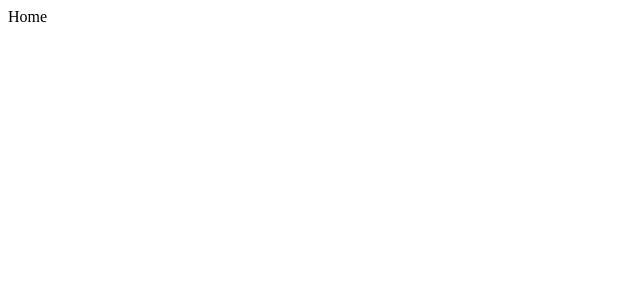
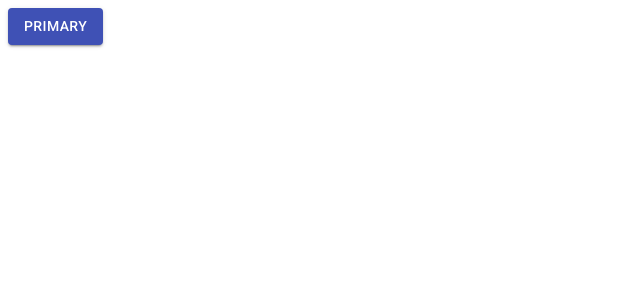
Before and after one commit to codingpalette/react-firebase2, a React (Create React App) app: page / in a window 1280 px wide. Shown: the top 300 px of the page, without its empty margins (0-640 px from the left). Built offline with nearby package versions, Linux system fonts and the light colour scheme.

Commit message:
머테리얼 ui 설치

```diff
--- a/package.json
+++ b/package.json
@@ -3,6 +3,8 @@
   "version": "0.1.0",
   "private": true,
   "dependencies": {
+    "@material-ui/core": "^4.9.13",
+    "@material-ui/icons": "^4.9.1",
     "@testing-library/jest-dom": "^4.2.4",
     "@testing-library/react": "^9.5.0",
     "@testing-library/user-event": "^7.2.1",
--- a/public/index.html
+++ b/public/index.html
@@ -3,12 +3,9 @@
   <head>
     <meta charset="utf-8" />
     <link rel="icon" href="%PUBLIC_URL%/favicon.ico" />
-    <meta name="viewport" content="width=device-width, initial-scale=1" />
+    <meta name="viewport" content="width=device-width, initial-scale=1.0, minimum-scale=1.0, user-scalable=no" />
     <meta name="theme-color" content="#000000" />
-    <meta
-      name="description"
-      content="Web site created using create-react-app"
-    />
+    <meta name="description" content="Web site created using create-react-app" />
     <link rel="apple-touch-icon" href="%PUBLIC_URL%/logo192.png" />
     <!--
       manifest.json provides metadata used when your web app is installed on a
@@ -24,6 +21,7 @@
       work correctly both with client-side routing and a non-root public URL.
       Learn how to configure a non-root public URL by running `npm run build`.
     -->
+    <link rel="stylesheet" href="https://fonts.googleapis.com/css?family=Roboto:300,400,500,700&display=swap" />
     <title>React App</title>
   </head>
   <body>
--- a/src/components/App.js
+++ b/src/components/App.js
@@ -1,10 +1,12 @@
 import React from 'react';
 // import logo from './logo.svg';
+import { GlobalStyles } from './GlobalStyles';
 import Router from './Router';
 
 function App() {
   return (
     <>
+      <GlobalStyles />
       <Router />
     </>
   );
--- /dev/null
+++ b/src/components/GlobalStyles.js
@@ -0,0 +1,13 @@
+// GlobalStyles.js
+
+import { createGlobalStyle } from 'styled-components';
+import reset from 'styled-reset';
+export const GlobalStyles = createGlobalStyle`
+  ${reset};
+
+`;
+
+export const palette = {
+  white: '#fff',
+  black: '#000',
+};
--- a/src/containers/HomePage.js
+++ b/src/containers/HomePage.js
@@ -1,9 +1,24 @@
 import React from 'react';
+import { makeStyles } from '@material-ui/core/styles';
+import Button from '@material-ui/core/Button';
+
+const useStyles = makeStyles((theme) => ({
+  root: {
+    '& > *': {
+      margin: theme.spacing(1),
+    },
+  },
+}));
 
 function HomePage() {
+  const classes = useStyles();
   return (
     <>
-      <div>Home</div>
+      <div className={classes.root}>
+        <Button variant="contained" color="primary">
+          Primary
+        </Button>
+      </div>
     </>
   );
 }
```
Also changed, not shown: 1 other file (tests, documents, lock files or other folders).
